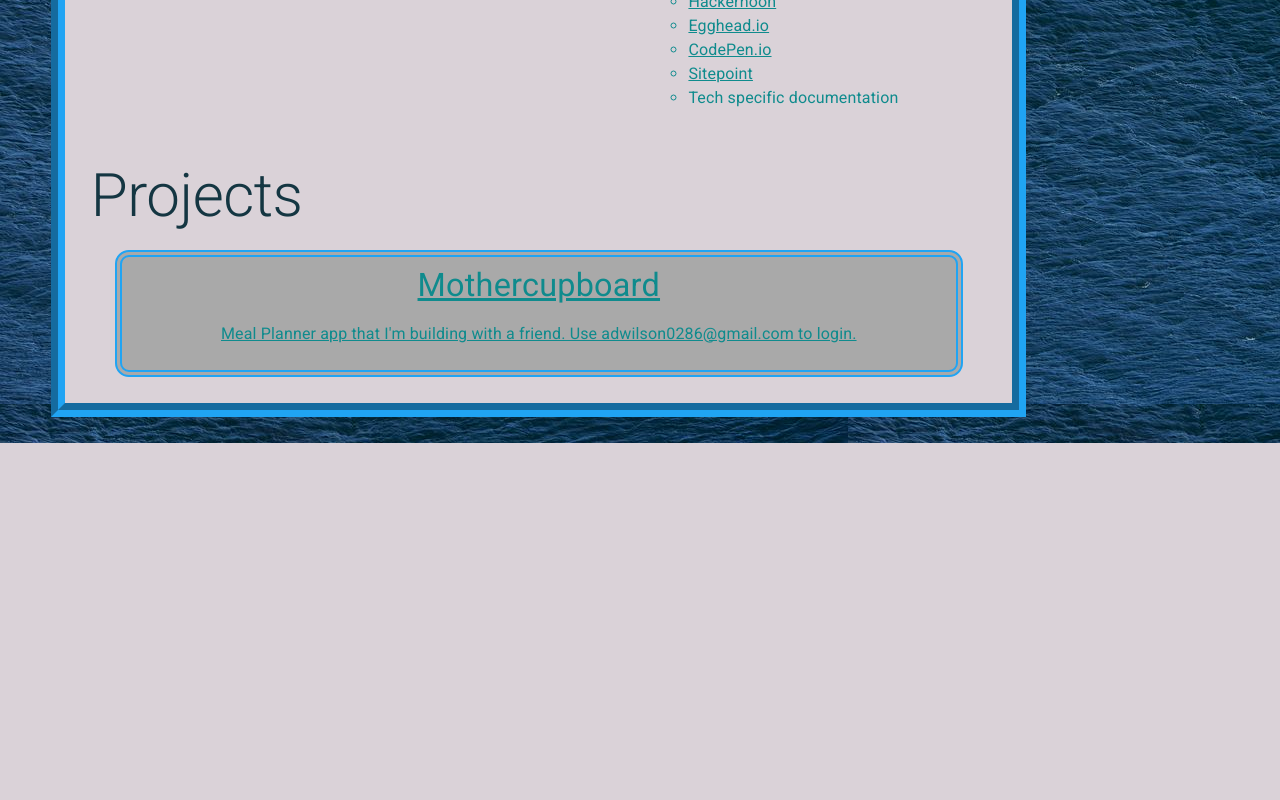
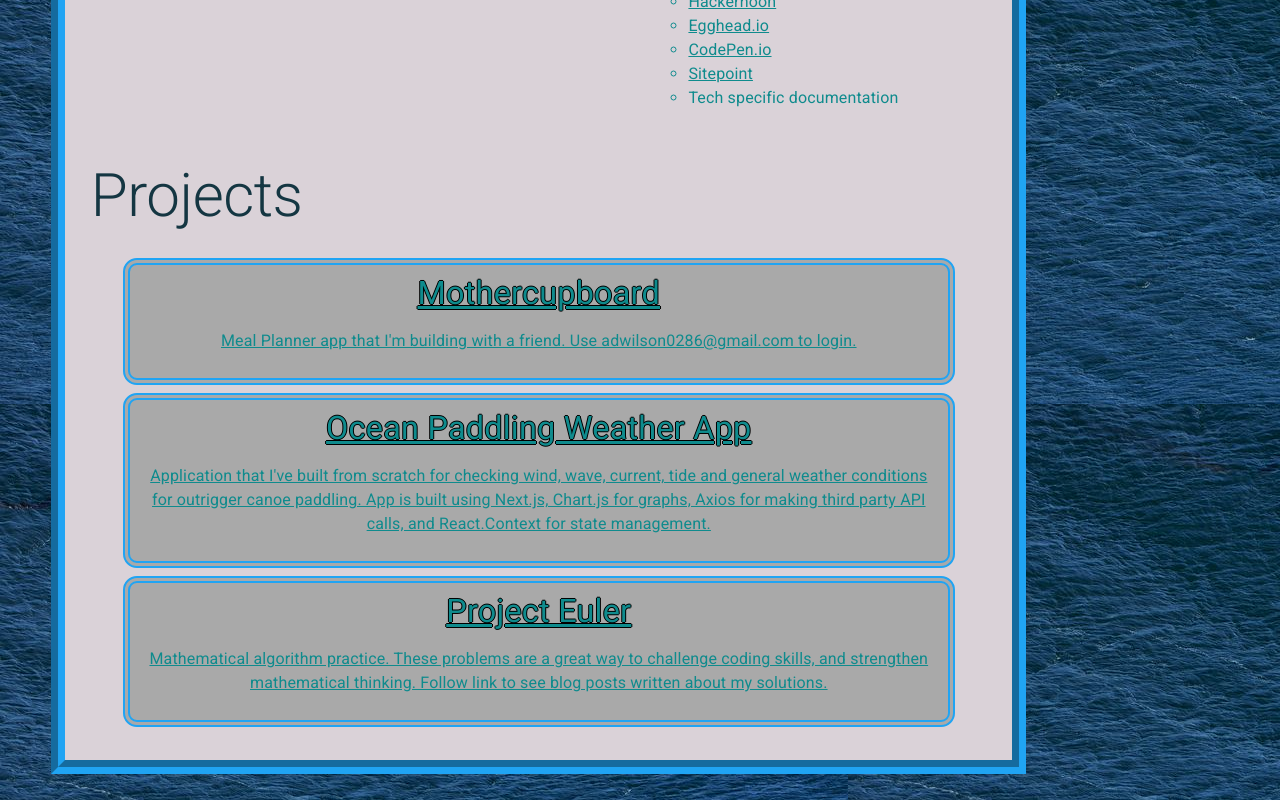
Before and after one commit to Dillweed5446/pdill.dev, a Next.js app in the folder pdill.dev/: page / in a window 1280 px wide. Shown: the part 1138-1938 px from the top of the page. Before the commit the page ends 1581 px from the top, so only its background shows below. Built offline with nearby package versions, Linux system fonts and the light colour scheme.

Commit message:
:tv::lipstick: Add Paddler app and Project Euler to Projects, add some styling

```diff
--- a/pdill.dev/components/dropdownMenu.js
+++ b/pdill.dev/components/dropdownMenu.js
@@ -7,9 +7,9 @@ export default function SimpleMenu () {
   const [anchorEl, setAnchorEl] = useState(null)
 
   const menuOptions = [
-    { name: 'Home', href: 'https://pdill.dev/#top' },
-    { name: 'About me', href: 'https://pdill.dev/#About' },
-    { name: 'Projects', href: 'https://pdill.dev/#projects' },
+    { name: 'Home', href: '/#top' },
+    { name: 'About me', href: '/#About' },
+    { name: 'Projects', href: '/#projects' },
     { name: 'Contact', href: 'mailto:paul@pdill.dev' },
     { name: 'Resume' }
   ]
--- a/pdill.dev/pages/index.js
+++ b/pdill.dev/pages/index.js
@@ -118,9 +118,29 @@ export default function Home () {
               item xs
             >
               <a href="https://mothercupboard.com" className="card" target="_blank" rel="noopener noreferrer">
-                <Typography variant="h4">Mothercupboard</Typography>
+                <Typography variant="h4" style={{ textShadow: '-1px 0 black, 0 1px black, 1px 0 black, 0 -1px black' }}>Mothercupboard</Typography>
                 <Typography variant="body1" color="secondary"
                 >Meal Planner app that I&apos;m building with a friend. Use adwilson0286@gmail.com to login.</Typography>
+              </a>
+            </Grid>
+            <Grid
+              item xs
+            >
+              <a href="/paddleWrapper" className="card" target="_blank" rel="noopener noreferrer">
+                <Typography variant="h4" style={{ textShadow: '-1px 0 black, 0 1px black, 1px 0 black, 0 -1px black' }}>Ocean Paddling Weather App</Typography>
+                <Typography variant="body1" color="secondary"
+                >Application that I&apos;ve built from scratch for checking wind, wave, current, tide and general weather conditions for outrigger canoe paddling.
+                App is built using Next.js, Chart.js for graphs, Axios for making third party API calls, and React.Context for state management.</Typography>
+              </a>
+            </Grid>
+            <Grid
+              item xs
+            >
+              <a href="https://pauldill.dev/?p=73" className="card" target="_blank" rel="noopener noreferrer">
+                <Typography variant="h4" style={{ textShadow: '-1px 0 black, 0 1px black, 1px 0 black, 0 -1px black' }}>Project Euler</Typography>
+                <Typography variant="body1" color="secondary"
+                >Mathematical algorithm practice.  These problems are a great way to challenge coding skills, and strengthen mathematical thinking.
+                Follow link to see blog posts written about my solutions.</Typography>
               </a>
             </Grid>
           </Container>
--- a/pdill.dev/src/theme.js
+++ b/pdill.dev/src/theme.js
@@ -45,7 +45,8 @@ let theme = createMuiTheme({
         padding: '1%',
         border: '.5em #20A4F3 double',
         borderRadius: '1em',
-        textAlign: 'center'
+        textAlign: 'center',
+        margin: '.5rem'
       }
     },
     MuiSvgIcon: {
--- a/pdill.dev/styles.css
+++ b/pdill.dev/styles.css
@@ -23,6 +23,7 @@ body {
 
   a:visited {
     color: #EC9A29;
+    text-shadow: -1px 0 black, 0 1px black, 1px 0 black, 0 -1px black;
   }
 
   a {
```
Also changed, not shown: pdill.dev/components/content-box.js (+11 -1 lines).
